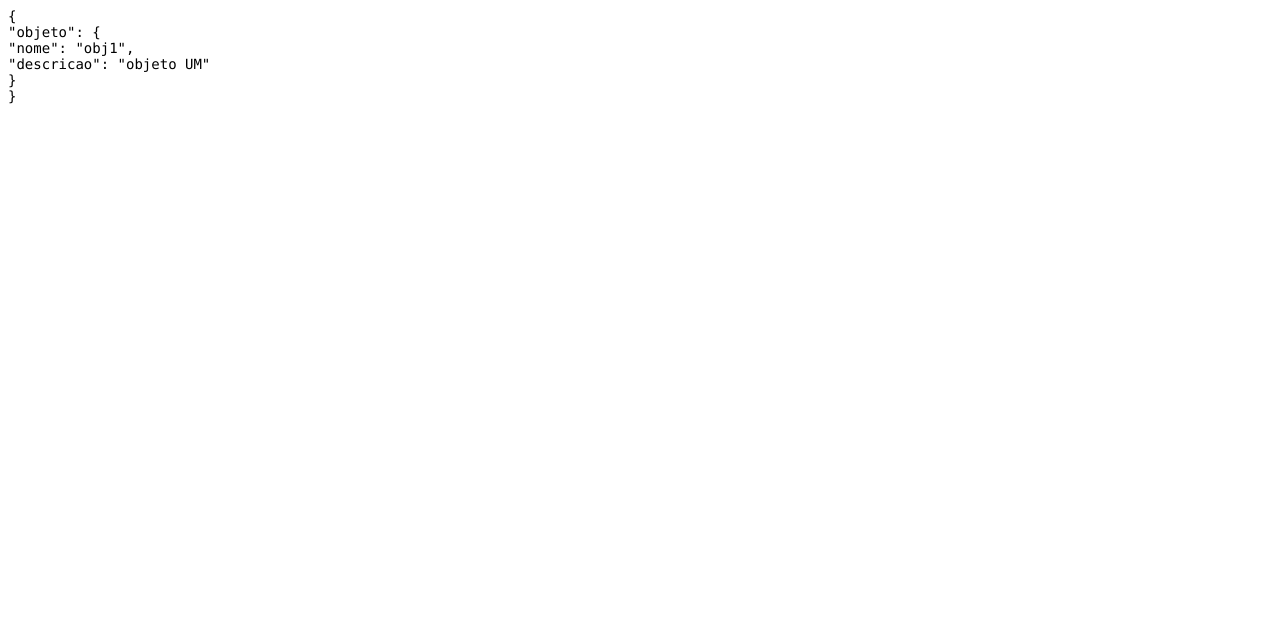
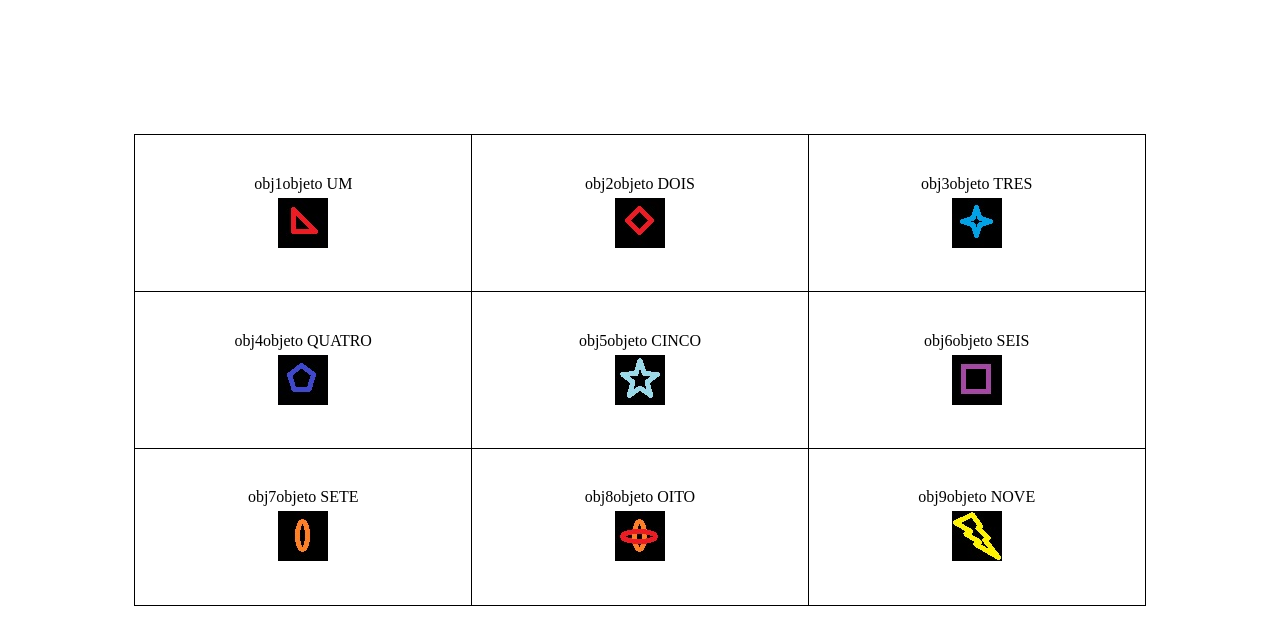
Before and after one commit to WLLR9505/loader-json, a website with bundled scripts: page index.html in a window 1280 px wide. Built offline with nearby package versions, Linux system fonts and the light colour scheme.

Commit message:
Exibição do Conteúdo Lido

```diff
--- /dev/null
+++ b/gulpfile.js
@@ -0,0 +1,19 @@
+var gulp = require('gulp');
+var sass = require('gulp-sass');
+//origem do .sass
+var scssFiles = './src/sass/style.scss';
+
+//destino do .css
+var cssDest = './css';
+
+var sassDevOptions = {outputStyle: 'expanded'};
+
+gulp.task('default', [ '.sass2css', 'watch' ]);
+
+gulp.task('.sass2css', function () {
+    return gulp.src(scssFiles).pipe(sass(sassDevOptions).on('error', sass.logError)).pipe(gulp.dest(cssDest));
+});
+
+gulp.task('watch', function () {
+    gulp.watch(scssFiles, [ '.sass2css' ]);
+});
--- a/index.html
+++ b/index.html
@@ -9,5 +9,6 @@
     <body>
         <div id="Data_Viewer"></div>
         <script src="js/reader.js"></script>
+        <script src="js/main.js"></script>
     </body>
 </html>
--- a/js/dados.json
+++ b/js/dados.json
@@ -1,6 +1,50 @@
 {
-    "objeto" : {
+    "objeto" : [
+    {
         "nome": "obj1",
-        "descricao": "objeto UM"
+        "descricao": "objeto UM",
+        "img": "./src/imgs/obj1.jpg"
+    },
+    {
+        "nome": "obj2",
+        "descricao": "objeto DOIS",
+        "img": "./src/imgs/obj2.jpg"
+    },
+    {
+        "nome": "obj3",
+        "descricao": "objeto TRES",
+        "img": "./src/imgs/obj3.jpg"
+    },
+    {
+        "nome": "obj4",
+        "descricao": "objeto QUATRO",
+        "img": "./src/imgs/obj4.jpg"
+    },
+    {
+        "nome": "obj5",
+        "descricao": "objeto CINCO",
+        "img": "./src/imgs/obj5.jpg"
+    },
+    {
+        "nome": "obj6",
+        "descricao": "objeto SEIS",
+        "img": "./src/imgs/obj6.jpg"
     }
+    ,
+    {
+        "nome": "obj7",
+        "descricao": "objeto SETE",
+        "img": "./src/imgs/obj7.jpg"
+    },
+    {
+        "nome": "obj8",
+        "descricao": "objeto OITO",
+        "img": "./src/imgs/obj8.jpg"
+    },
+    {
+        "nome": "obj9",
+        "descricao": "objeto NOVE",
+        "img": "./src/imgs/obj9.jpg"
+    }
+]
 }
--- /dev/null
+++ b/js/main.js
@@ -0,0 +1,55 @@
+var viewer = document.getElementById('Data_Viewer');
+var file;
+try {
+    file = require('./dados.json');
+    console.log('usando node');
+} catch (e) {
+    loadJSON('./js/dados.json', function (response) {
+        loadedJSON(response);
+    });
+}
+
+function loadedJSON (params) {
+    file = JSON.parse(params);
+    criaTabela(3, file.objeto);
+}
+
+function inserirConteudo (cel, conteudo) {
+    if(conteudo.nome != undefined) {
+        cel.innerText = conteudo.nome;
+    }
+    if(conteudo.descricao != undefined) {
+        cel.innerText += '\n' + conteudo.descricao;
+    }
+    if(conteudo.img != undefined) {
+        cel.innerText += '\n';
+        var img = document.createElement('img');
+        img.src = conteudo.img;
+        cel.appendChild(img);
+    }
+}
+
+function criaTabela (larguraMAX, conteudo = []) {                          //coluna x linha
+    let nItens = conteudo.length;
+    let nAtual = 0;
+    var tabela = document.createElement('table');
+    viewer.appendChild(tabela);
+
+    for (var l = 0; l < nItens; l++) {
+        var linha = document.createElement('tr');
+        for (var c = 0; c < larguraMAX; c++) {
+            if (conteudo[nAtual] == undefined) { break; }
+            var coluna = document.createElement('td');
+            coluna.style.width = 100 / larguraMAX + '%';
+            var v = document.createElement('div');
+            inserirConteudo(v, conteudo[nAtual]);
+            coluna.appendChild(v);
+            linha.appendChild(coluna);
+            nAtual++;
+        }
+        tabela.appendChild(linha);
+        if(nAtual == nItens) {
+            break;
+        }
+    }
+}
--- a/js/reader.js
+++ b/js/reader.js
@@ -1,4 +1,5 @@
 var viewer = document.getElementById('Data_Viewer');
+var showJson = false;
 
 function loadJSON (file, callback) {
     var xhr = new XMLHttpRequest();
@@ -11,10 +12,11 @@ function loadJSON (file, callback) {
     };
     xhr.send(null);
 }
-
-loadJSON('./js/dados.json', function (response) {
-    Show(response);
-});
+if (showJson == true) {
+    loadJSON('./js/dados.json', function (response) {
+        Show(response);
+    });
+}
 
 function Show (params) {
     var file = JSON.parse(params);
@@ -28,3 +30,10 @@ function Show (params) {
     let text = JSON.stringify(file, null, '\t');
     viewer.innerText = text;
 }
+
+try {
+    //tenta exportar para fazer testes no jest
+    module.exports = { loadJSON };
+} catch(e) {
+    console.log('reader.js :: module.exports inutilizado');
+}
--- /dev/null
+++ b/src/sass/style.scss
@@ -0,0 +1,26 @@
+@mixin borda($larg, $tipo, $cor) {
+    border-top: $larg $tipo $cor;
+    border-right: $larg $tipo $cor;
+    border-left: $larg $tipo $cor;
+    border-bottom: $larg $tipo $cor;
+}
+
+body {
+    background-color: white;
+    color: black;
+    height: 100%;
+}
+
+div {
+    padding: 10%;
+    line-height: 175%;
+}
+
+table {
+    width: 100%;
+    border-collapse: collapse;
+    td {
+        text-align: center;
+        @include borda( 0.5px, solid, black);
+    }
+}
```
Also changed, not shown: package.json (added, +22 -0 lines), css/style.css, src/imgs/obj1.jpg (added), src/imgs/obj2.jpg (added), src/imgs/obj3.jpg (added), src/imgs/obj4.jpg (added), src/imgs/obj5.jpg (added), src/imgs/obj6.jpg (added), src/imgs/obj7.jpg (added), src/imgs/obj8.jpg (added), src/imgs/obj9.jpg (added).
